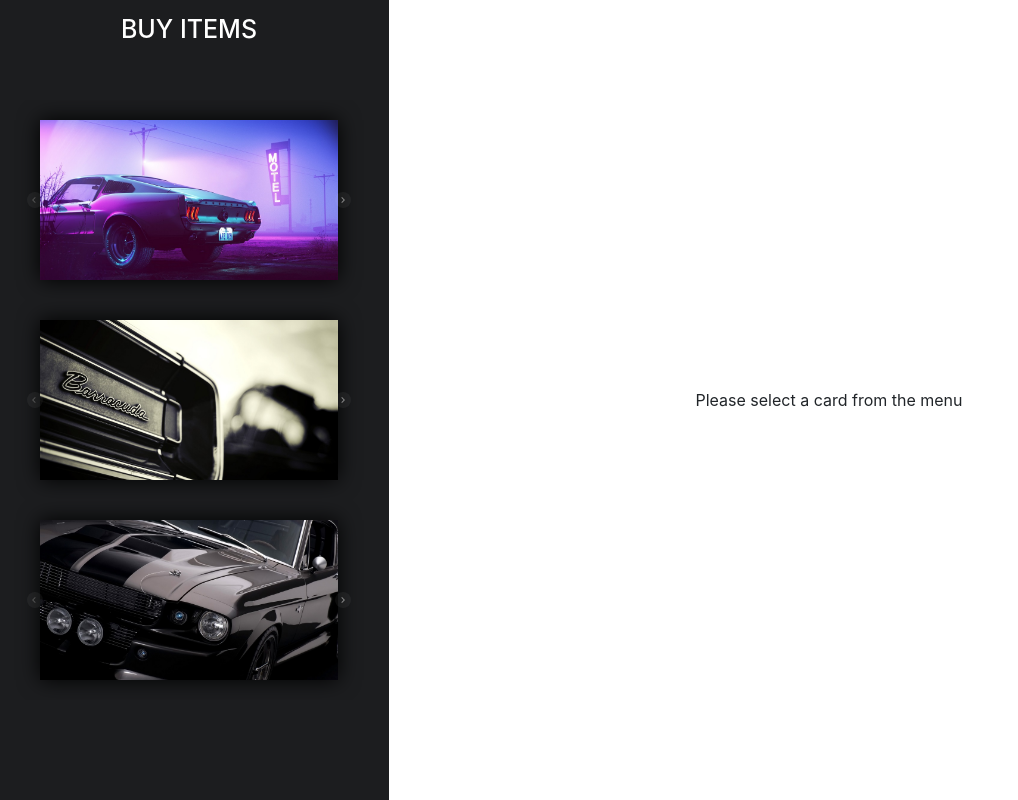
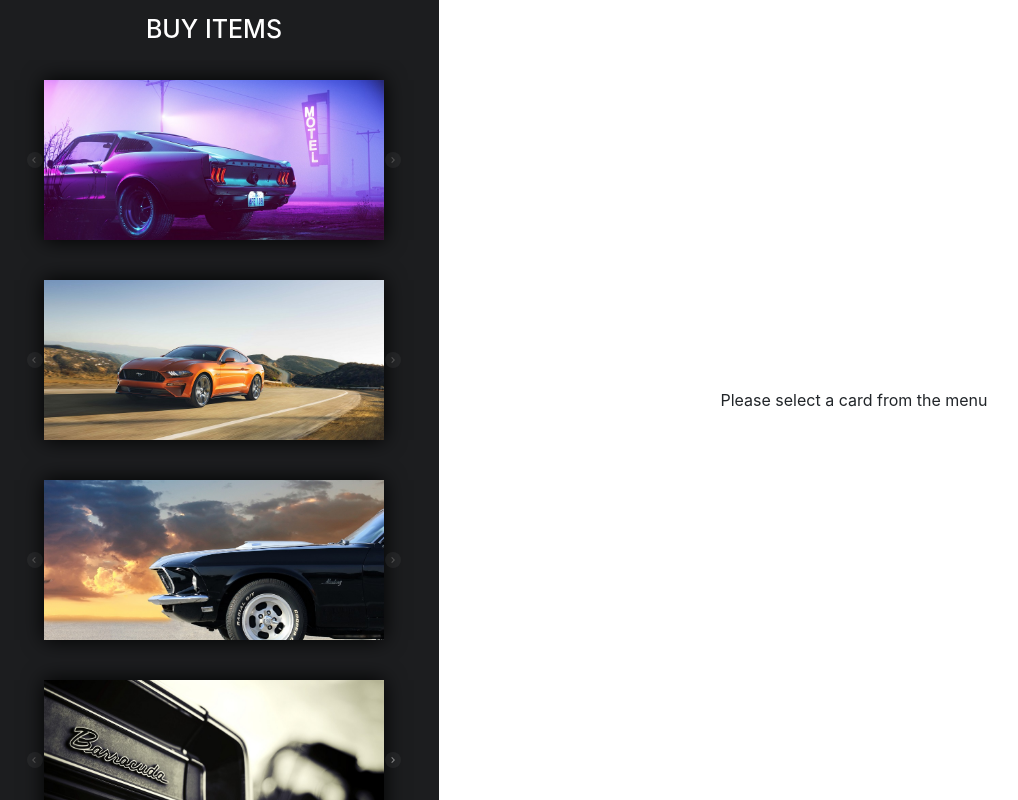
Before and after one commit to ribinroy/CarouselApp, a React (Create React App) app: page / in a window 1280 px wide. Shown: the whole page, without its empty margins (11-1029 px from the left). Built offline with nearby package versions, Linux system fonts and the light colour scheme.

Commit message:
Flex  wrap fix

```diff
--- a/src/App.scss
+++ b/src/App.scss
@@ -50,7 +50,7 @@ div#root {
     font-weight: 500;
     width: 100%;
     padding: 11px;
-    max-width: 400px;
+    max-width: 450px;
     transition: max-width 0.4s, color 0.5s;
 
     .menubar {
@@ -65,15 +65,17 @@ div#root {
 }
 
 .leftpane {
-    width: 400px;
+    width: 450px;
     height: 100vh;
     float: left;
     background-color: #1c1d1f;
     padding: 0 25px;
+    overflow: auto;
+    /* padding-top: 220px;*/
 }
 
 .rightpane {
-    width: calc(100% - 400px);
+    width: calc(100% - 450px);
     float: left;
 }
 
@@ -246,7 +248,7 @@ div#root {
         z-index: 1000;
         width: 100%;
         transition: transform 0.5s;
-        overflow: hidden;
+        // overflow: hidden;
         transform: translate(-100%);
 
         &.active {
@@ -308,7 +310,7 @@ div#root {
     .leftCarousel {
         align-items: center;
         .carousel-pane {
-            max-width: 400px;
+            max-width: 450px;
             min-width: 350px;
         }
     }
--- a/src/components/CarouselPane/CarouselPane.scss
+++ b/src/components/CarouselPane/CarouselPane.scss
@@ -223,8 +223,18 @@ button[disabled] svg {
     width: 100%;
     height: 100%;
     display: flex;
-    flex-direction: column;
+    flex-direction: row;
     justify-content: center;
+    /* overflow: auto; */
+    /* padding-top: 380px; */
+    flex: 1;
+    flex-wrap: wrap;
+    padding-top: 60px;
+
+    .carousel-pane {
+        float: left;
+        width: 100%;
+    }
 }
 
 .container1 {
--- a/src/json/db.js
+++ b/src/json/db.js
@@ -5,12 +5,12 @@ export const imagesArray = [
         image_text: 'Image Text 1',
     },
     {
-        carousel_id: 1,
+        carousel_id: 4,
         image: require('./../assets/Images/image (2).jpg'),
         image_text: 'Image Text 2',
     },
     {
-        carousel_id: 1,
+        carousel_id: 5,
         image: require('./../assets/Images/image (3).jpg'),
         image_text: 'Image Text 3',
     },
@@ -20,7 +20,7 @@ export const imagesArray = [
         image_text: 'Image Text 4',
     },
     {
-        carousel_id: 2,
+        carousel_id: 6,
         image: require('./../assets/Images/image (5).jpg'),
         image_text: 'Image Text 5',
     },
```
Also changed, not shown: 1 other file (tests, documents, lock files or other folders).
